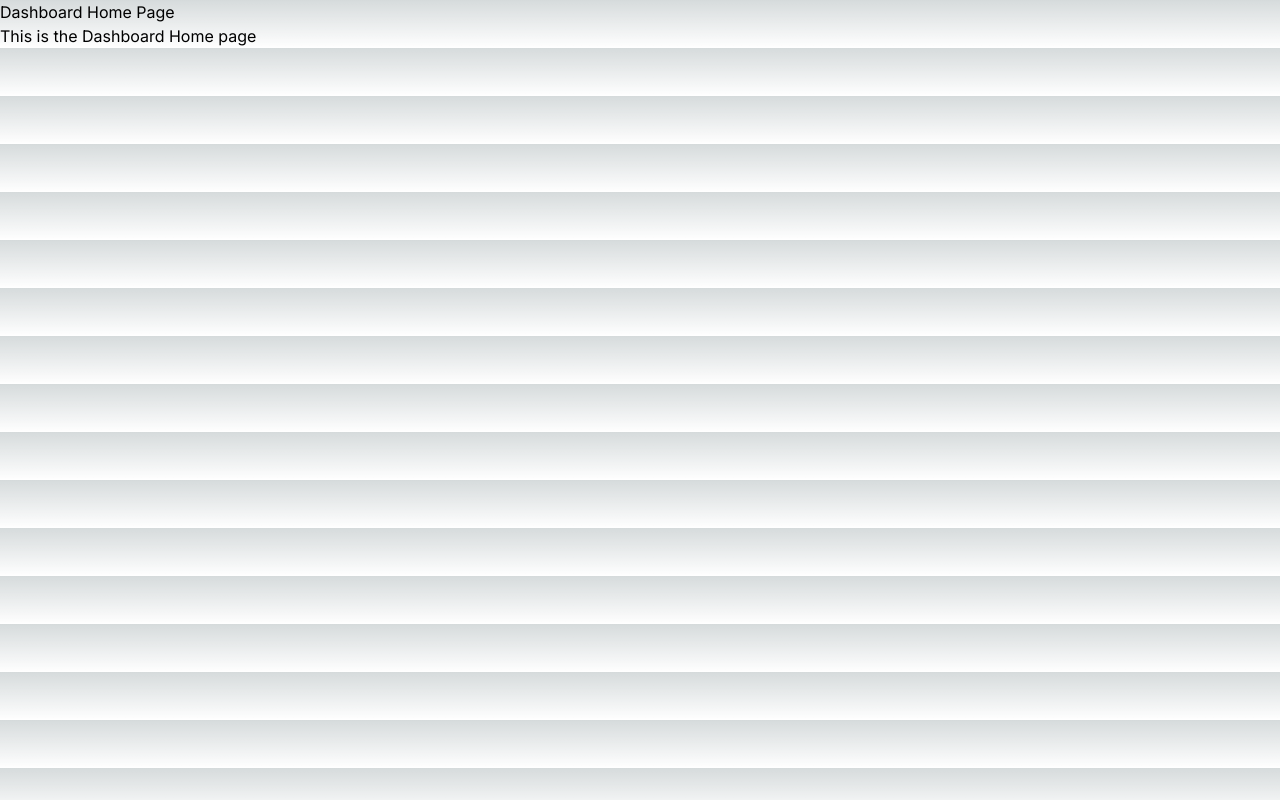
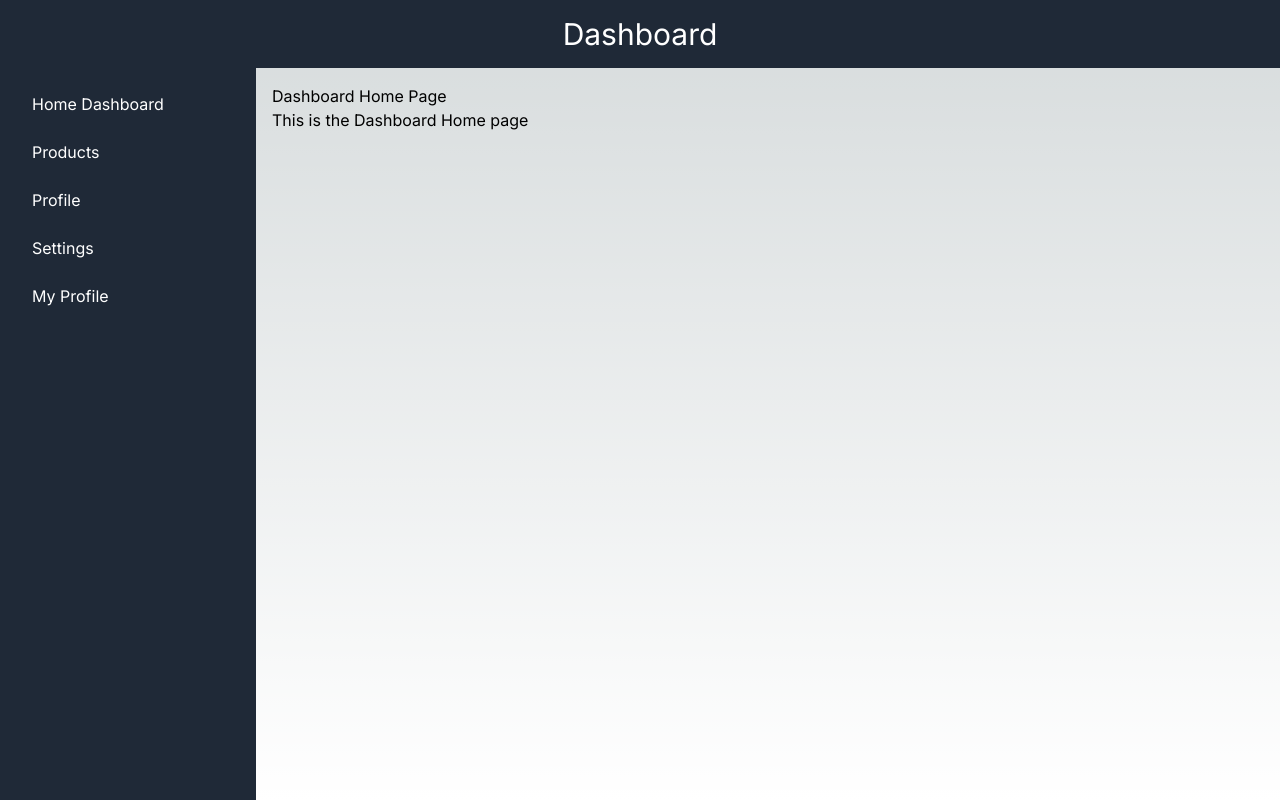
Before and after one commit to vinimarcili/next-basic, a Next.js app: page /dashboard in a window 1280 px wide. Built offline with nearby package versions, Linux system fonts and the light colour scheme.

Commit message:
refactor: Update user and dashboard layouts
- Create new layout component for user pages
- Update dashboard layout component
- Remove unnecessary code from layout component
- Update Next.js configuration and dependencies

```diff
--- /dev/null
+++ b/src/app/(user)/[id]/layout.tsx
@@ -0,0 +1,37 @@
+import Link from "next/link"
+
+interface UserLayoutProps {
+  children: React.ReactNode
+}
+
+const UserLayout = ({ children }: UserLayoutProps) => {
+  return (<div className="dashboard-layout min-h-screen flex flex-col">
+    <header className="bg-gray-800 text-white py-4">
+      <h1 className="text-3xl text-center">User</h1>
+    </header>
+    <div className="flex flex-1">
+      <aside className="bg-gray-800 text-white w-64 p-4">
+        <nav>
+          <ul className="space-y-2">
+            <li>
+              <Link href="/dashboard" className="block py-2 px-4 rounded hover:bg-gray-700">
+                To restrict Area
+              </Link>
+            </li>
+            <li>
+              <Link href="/1" className="block py-2 px-4 rounded hover:bg-gray-700">
+                My Profile
+              </Link>
+            </li>
+          </ul>
+        </nav>
+      </aside>
+      <div className="content flex-1 p-4">
+        {children}
+      </div>
+    </div>
+  </div>
+  )
+}
+
+export default UserLayout
--- /dev/null
+++ b/src/app/dashboard/layout.tsx
@@ -0,0 +1,52 @@
+import Link from "next/link"
+
+interface DashboardLayoutProps {
+  children: React.ReactNode
+}
+
+const DashboardLayout = ({ children }: DashboardLayoutProps) => {
+  return (<div className="dashboard-layout min-h-screen flex flex-col">
+    <header className="bg-gray-800 text-white py-4">
+      <h1 className="text-3xl text-center">Dashboard</h1>
+    </header>
+    <div className="flex flex-1">
+      <aside className="bg-gray-800 text-white w-64 p-4">
+        <nav>
+          <ul className="space-y-2">
+            <li>
+              <Link href="/dashboard" className="block py-2 px-4 rounded hover:bg-gray-700">
+                Home Dashboard
+              </Link>
+            </li>
+            <li>
+              <Link href="/dashboard/products" className="block py-2 px-4 rounded hover:bg-gray-700">
+                Products
+              </Link>
+            </li>
+            <li>
+              <Link href="/dashboard/analytics" className="block py-2 px-4 rounded hover:bg-gray-700">
+                Profile
+              </Link>
+            </li>
+            <li>
+              <Link href="/dashboard/settings" className="block py-2 px-4 rounded hover:bg-gray-700">
+                Settings
+              </Link>
+            </li>
+            <li>
+              <Link href="/1" className="block py-2 px-4 rounded hover:bg-gray-700">
+                My Profile
+              </Link>
+            </li>
+          </ul>
+        </nav>
+      </aside>
+      <div className="content flex-1 p-4">
+        {children}
+      </div>
+    </div>
+  </div>
+  )
+}
+
+export default DashboardLayout
--- /dev/null
+++ b/src/app/not-found.tsx
@@ -0,0 +1,12 @@
+const NotFoundDashboard = () => {
+  return (
+    <div className="flex items-center justify-center h-screen">
+      <div className="text-center">
+        <h1 className="text-4xl font-bold text-white-900">404</h1>
+        <p className="text-white-700">Page not found</p>
+      </div>
+    </div>
+  )
+}
+
+export default NotFoundDashboard
```
Also changed, not shown: src/app/layout.tsx (line endings or trailing spaces).
